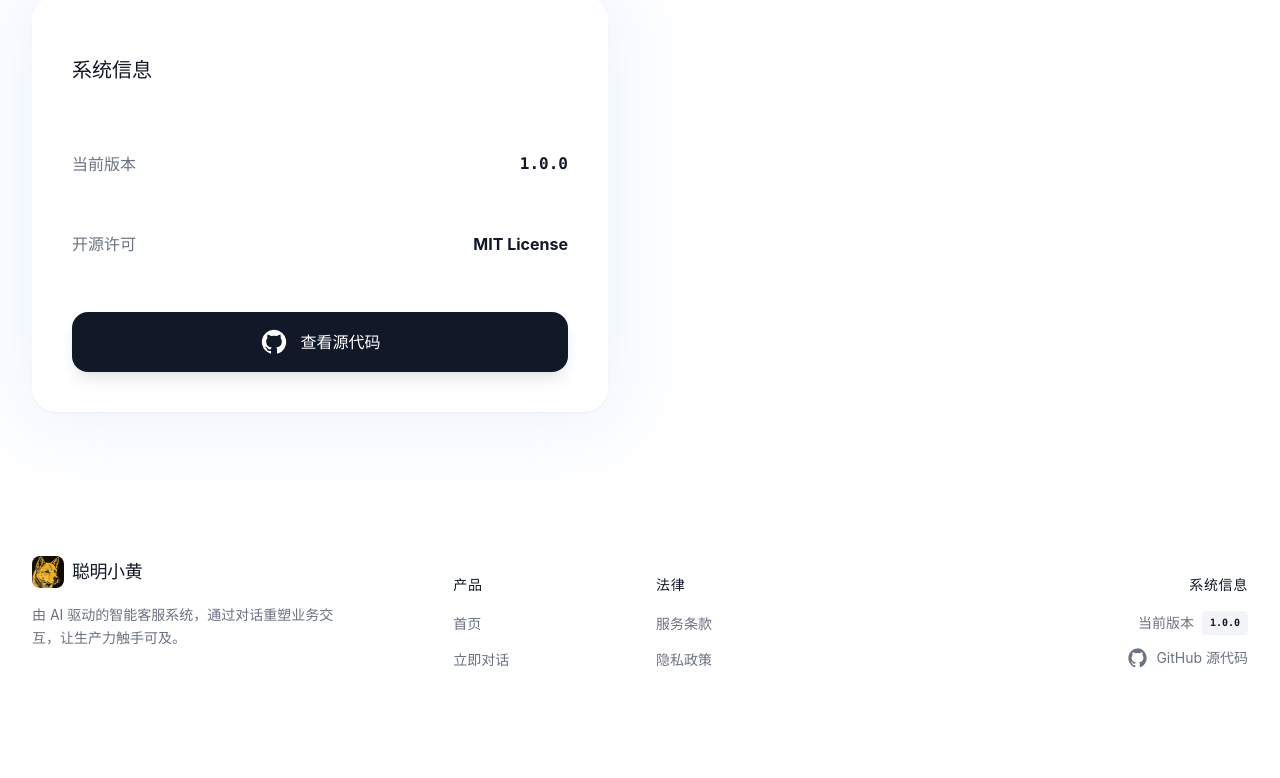
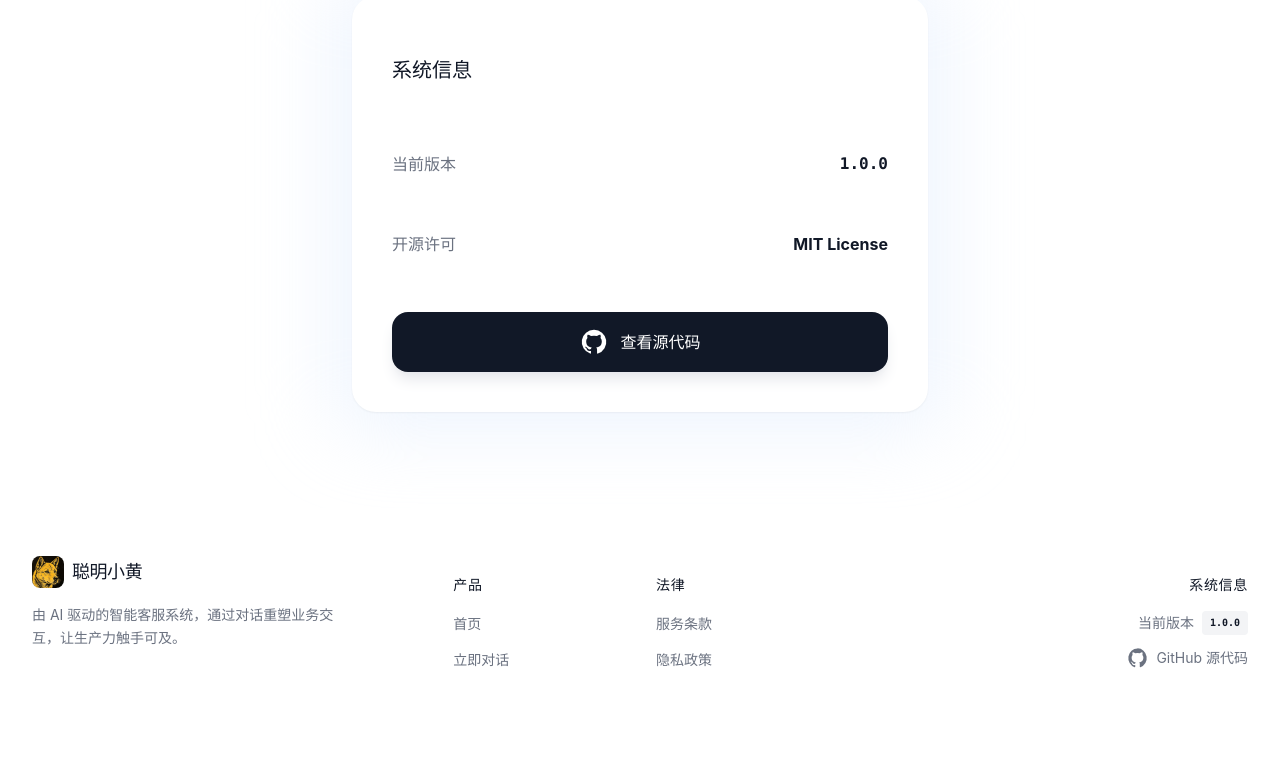
Before and after one commit to arnosolo/bruce-vue, a Vue app: page / in a window 1280 px wide. Shown: the part 2053-2831 px from the top of the page. Built offline with nearby package versions, Linux system fonts and the light colour scheme; no server answers.

Commit message:
fix: info section alignment

```diff
--- a/src/views/HomeView.vue
+++ b/src/views/HomeView.vue
@@ -186,8 +186,8 @@ const features = [
     <!-- System Info & About Section -->
     <section id="about" class="w-full flex justify-center py-24">
       <div class="max-w-7xl w-full px-4 sm:px-6 lg:px-8">
-        <div class="grid lg:grid-cols-2 gap-16 items-center">
-          <div class="relative">
+        <div class="flex lg:justify-center items-center gap-16">
+          <div class="relative flex-1 lg:max-w-xl">
             <div class="absolute -inset-4 bg-blue-100/50 rounded-3xl blur-2xl"></div>
             <div class="relative bg-white border border-gray-100 rounded-3xl p-10 shadow-sm overflow-hidden">
               <div class="flex items-center justify-between mb-8">
```
